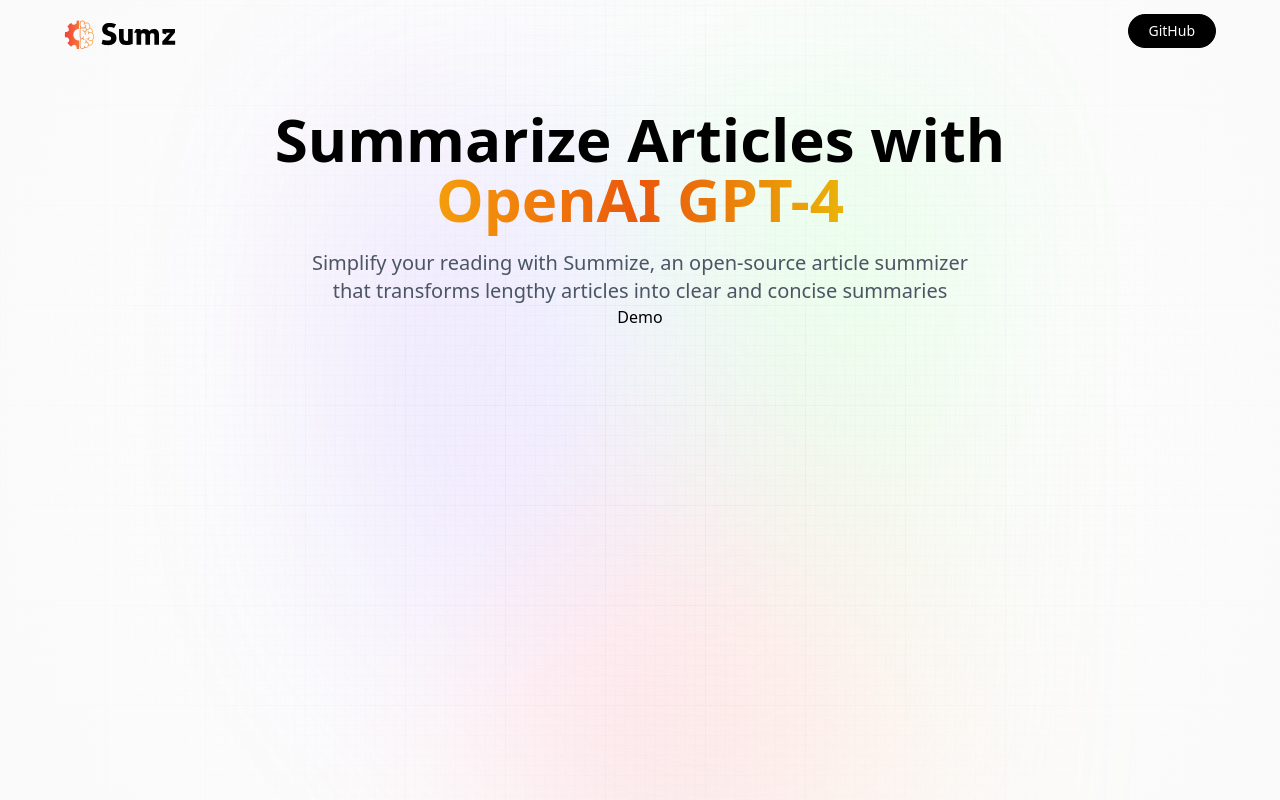
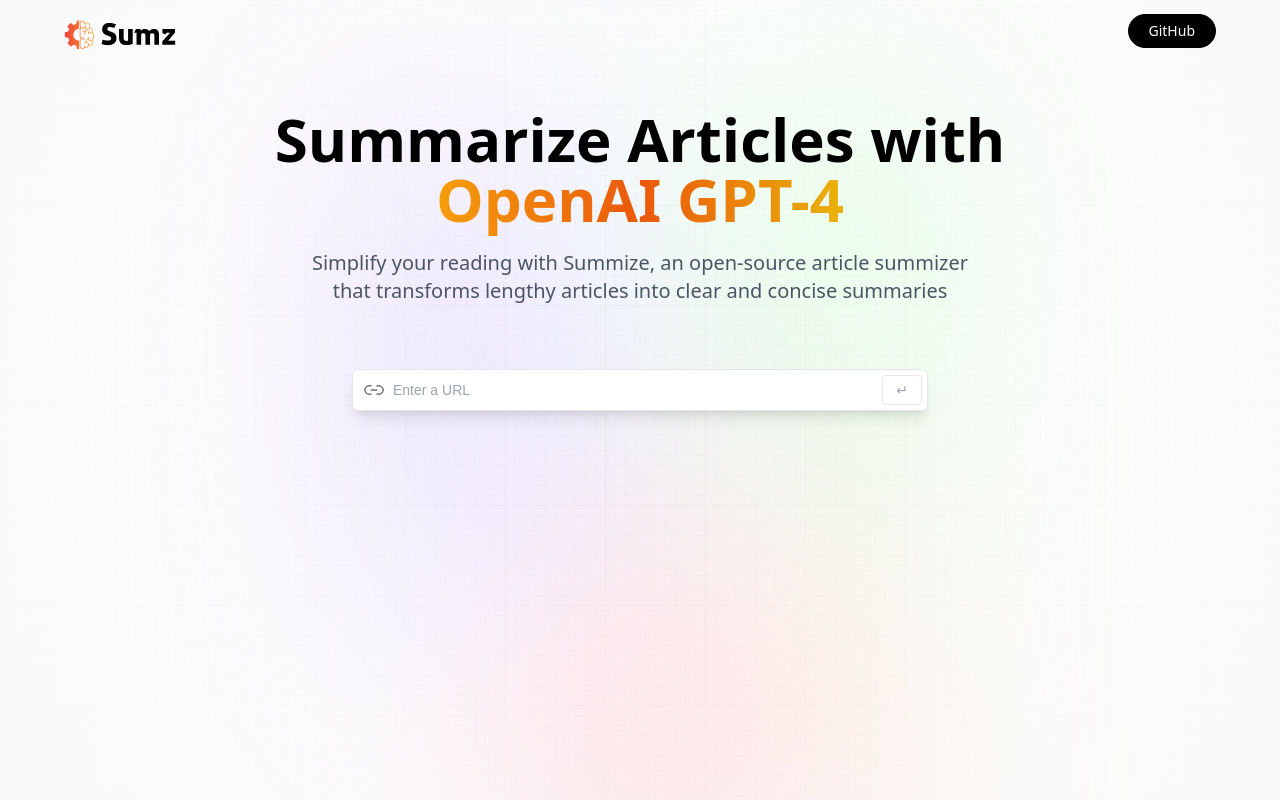
Before and after one commit to ludwing979/ai_summarizer, a React (Vite) app: page / in a window 1280 px wide. Built offline with nearby package versions, Linux system fonts and the light colour scheme; a web font is replaced by a local one.

Commit message:
Finishing all the styles

```diff
--- a/src/components/Demo.jsx
+++ b/src/components/Demo.jsx
@@ -1,8 +1,31 @@
-import React from 'react'
+import { useState, useEffect } from 'react'
+import { copy, linkIcon, loader, tick } from '../assets'
 
 const Demo = () => {
+  const [article, setArticle] = useState({
+    url: '',
+    summary: ''
+  })
+
+  const handleSubmit = async (e) => {
+    alert('Click')
+  }
+
   return (
-    <div>Demo</div>
+    <section className='mt-16 w-full max-w-xl'>
+      {/* Search */}
+      <div className='flex flex-col w-full gap-2'>
+        <form className='relative flex justify-center items-center' onSubmit={handleSubmit}>
+          <img src={linkIcon} alt="link_icon" className='absolute left-0 my-2 ml-3 w-5' />
+          <input type="url" placeholder='Enter a URL' value={article.url} onChange={(e) => setArticle({ ...article, url: e.target.value })} required className='url_input pee' />
+          <button type='submit' className='submit_btn peer-focus:border-gray-700 peer-focus:text-gray-700'>
+            ↵
+          </button>
+        </form>
+        {/* Browse URL history */}
+      </div>
+      {/* Display results */}
+    </section>
   )
 }
 
```
